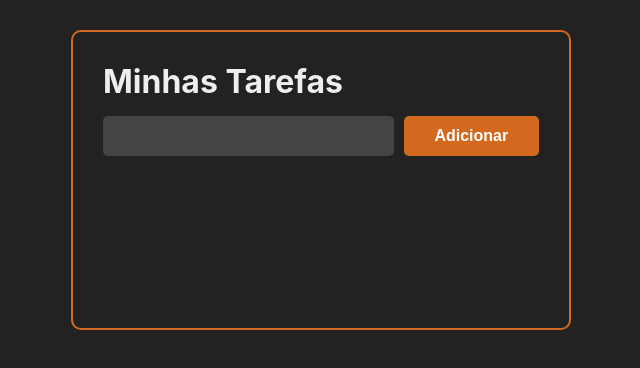
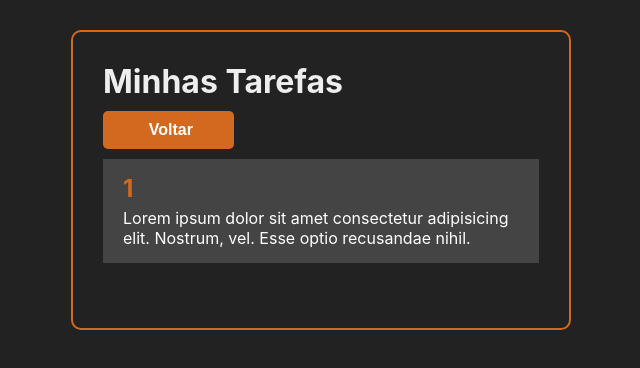
Before and after one commit to marcoscuomo/todo-react, a React (Create React App) app: page /1 in a window 1280 px wide. Shown: the top 368 px of the page, without its empty margins (319-959 px from the left). Built offline with nearby package versions, Linux system fonts and the light colour scheme; no server answers.

Commit message:
Criando pagina de detlhes do todo

```diff
--- a/package.json
+++ b/package.json
@@ -10,6 +10,7 @@
     "react": "^17.0.2",
     "react-dom": "^17.0.2",
     "react-icons": "^4.2.0",
+    "react-router-dom": "^5.2.0",
     "react-scripts": "4.0.3",
     "uuid": "^8.3.2",
     "web-vitals": "^1.0.1"
--- a/src/App.jsx
+++ b/src/App.jsx
@@ -1,11 +1,13 @@
 import { useState, useEffect } from 'react';
 import { v4 as uuidv4 } from 'uuid';
+import { BrowserRouter as Router, Route } from 'react-router-dom'
 
 import Title from './components/Title';
 import AddTodo from './components/AddTodo';
 import Todos from './components/Todos';
+import TodoDetail from './components/TodoDetail';
+
 import { api } from './services/api';
-
 import './App.css';
 
 
@@ -58,8 +60,11 @@ export default function App() {
   }
 
   return(
+    <Router>
       <div className="container">
         <Title />
+        <Route path="/" exact render={() => (
+          <>
             <AddTodo
               handleAddTodo={handleAddTodo}
             />
@@ -71,6 +76,10 @@ export default function App() {
                 handleDeleteTodo={handleDeleteTodo}
               />
             </div>
+          </>
+        )} />
+        <Route path="/:todoTitle" exact component={TodoDetail} />
       </div>
+    </Router>
   );
 }
--- /dev/null
+++ b/src/components/TodoDetail/TodoDetail.css
@@ -0,0 +1,24 @@
+.container-detail {
+  display: flex;
+  flex-direction: column;
+}
+
+.container-detail .button {
+  margin: 10px 0;
+  width: 30%;
+  text-align: center;
+}
+
+.datail {
+  background: #444;
+  padding: 15px 20px;
+}
+
+.datail h2 {
+  color: chocolate;
+}
+
+.datail p {
+  color: #fff;
+  margin-top: 5px;
+}
--- /dev/null
+++ b/src/components/TodoDetail/index.jsx
@@ -0,0 +1,27 @@
+import { useHistory, useParams } from 'react-router-dom';
+import Button from '../Button';
+
+import './TodoDetail.css';
+
+export default function TodoDetail() {
+
+  const params = useParams();
+  const history = useHistory();
+
+  const handleBackPage = () => {
+    history.goBack();
+  }
+
+  return(
+    <div className="container-detail">
+      <div className="button">
+        <Button className="btn-voltar" onClick={handleBackPage}>Voltar</Button>
+      </div>
+
+      <div className="datail">
+        <h2>{params.todoTitle}</h2>
+        <p>Lorem ipsum dolor sit amet consectetur adipisicing elit. Nostrum, vel. Esse optio recusandae nihil.</p>
+      </div>
+    </div>
+  );
+}
--- a/src/components/Todos/index.jsx
+++ b/src/components/Todos/index.jsx
@@ -1,11 +1,19 @@
+import { useHistory } from 'react-router-dom';
 import { CgClose, CgInfo } from 'react-icons/cg';
 
 import './Todos.css';
 
 export default function Todos({ todos, handleChangeIsCompleted, handleDeleteTodo }) {
 
+  const history = useHistory();
+
   const handleIsChecked = (idTodo) => {
     handleChangeIsCompleted(idTodo);
+  }
+
+
+  const handleGoToDetails = (title) => {
+    history.push(`/${title}`);
   }
 
   return(
@@ -20,7 +28,7 @@ export default function Todos({ todos, handleChangeIsCompleted, handleDeleteTodo
           </p>
           <div className="buttons">
             <button onClick={() => {handleDeleteTodo(todo.id)}}><CgClose/></button>
-            <button><CgInfo /></button>
+            <button><CgInfo onClick={() => {handleGoToDetails(todo.title)}} /></button>
           </div>
         </div>
       ))}
```
Also changed, not shown: 1 other file (tests, documents, lock files or other folders). Lines whose indentation alone changed are shown as unchanged.
